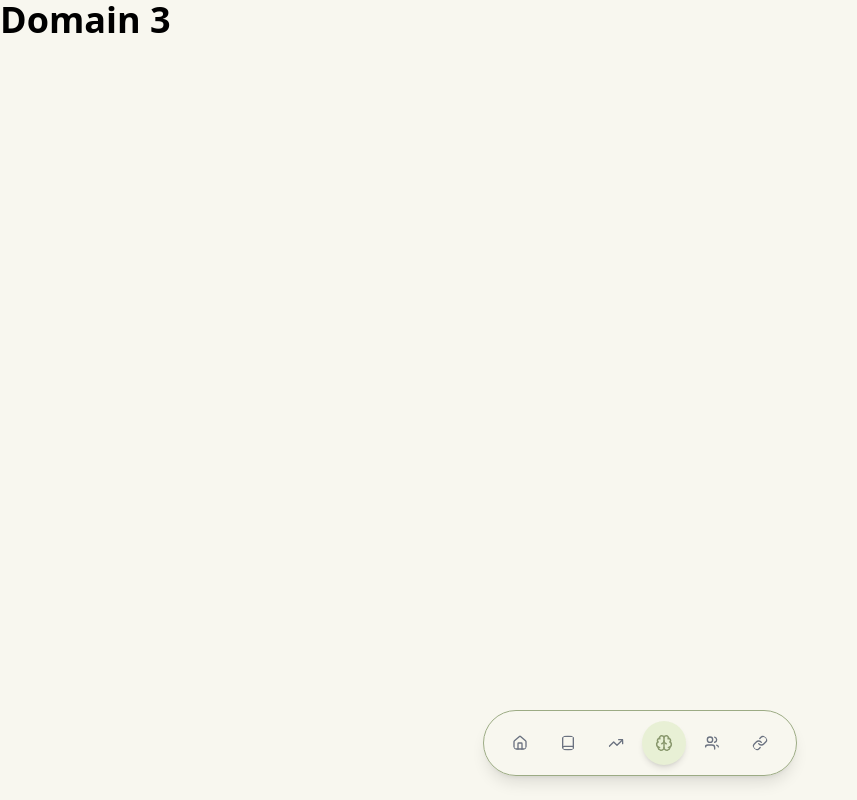
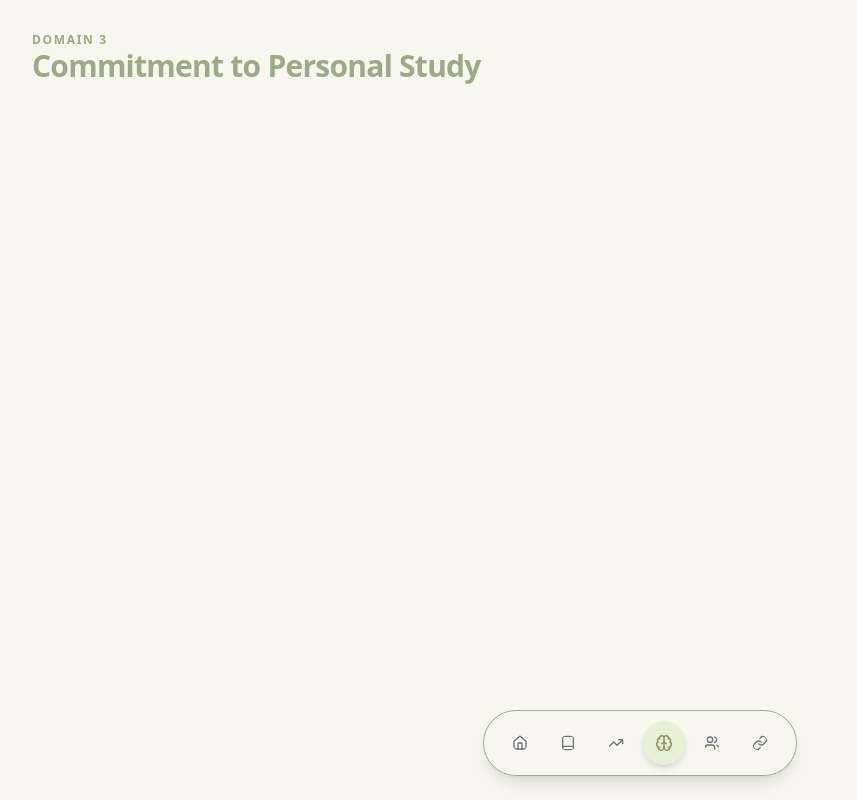
Before and after one commit to heonaliu/stem, a React (Vite) app: page /domain3 in a window 1280 px wide. Shown: the whole page, without its empty margins (0-857 px from the left). Built offline with nearby package versions, Linux system fonts and the light colour scheme.

Commit message:
add Header component for repetitive code

```diff
--- /dev/null
+++ b/src/components/Header.jsx
@@ -0,0 +1,12 @@
+export default function Header({ domain, title }) {
+  return (
+    <h1 className="py-8 pl-8 text-4xl font-bold text-primary-500">
+      <p className="text-xs font-semibold tracking-[0.14em] text-burnt-peach-600 uppercase">
+        Domain {domain}
+      </p>
+      <h2 className="text-2xl font-black tracking-tight text-graphite-900 sm:text-3xl">
+        {title}
+      </h2>
+    </h1>
+  );
+}
--- a/src/pages/Domain1.jsx
+++ b/src/pages/Domain1.jsx
@@ -1,7 +1,7 @@
+import Header from "../components/Header";
+
 export default function Domain1() {
   return (
-    <h1 className="text-4xl font-bold text-blue-500">
-      Domain 1
-    </h1>
+    <Header domain="1" title="Excellence In Disciplines" />
   );
 }
--- a/src/pages/Domain2.jsx
+++ b/src/pages/Domain2.jsx
@@ -1,7 +1,6 @@
+import Header from "../components/Header";
 export default function Domain2() {
   return (
-    <h1 className="text-4xl font-bold text-blue-500">
-      Domain 2
-    </h1>
+    <Header domain="2" title="Significant Growth Over Time" />
   );
 }
--- a/src/pages/Domain3.jsx
+++ b/src/pages/Domain3.jsx
@@ -1,7 +1,7 @@
+import Header from "../components/Header";
+
 export default function Domain3() {
     return (
-        <h1 className="text-4xl font-bold text-blue-500">
-            Domain 3
-        </h1>
+        <Header domain="3" title="Commitment to Personal Study" />
     );
 }
--- a/src/pages/Domain4.jsx
+++ b/src/pages/Domain4.jsx
@@ -1,7 +1,6 @@
+import Header from "../components/Header";
 export default function Domain4() {
     return (
-        <h1 className="text-4xl font-bold text-blue-500">
-            Domain 4
-        </h1>
+        <Header domain="4" title="Innovation and Creativity" />
     );
 }
--- a/src/pages/Domain5.jsx
+++ b/src/pages/Domain5.jsx
@@ -1,7 +1,6 @@
+import Header from "../components/Header";
 export default function Domain5() {
     return (
-        <h1 className="text-4xl font-bold text-blue-500">
-            Domain 5
-        </h1>
+        <Header domain="5" title="Connections Between/Among Experiences in STEM" />
     );
 }
```
